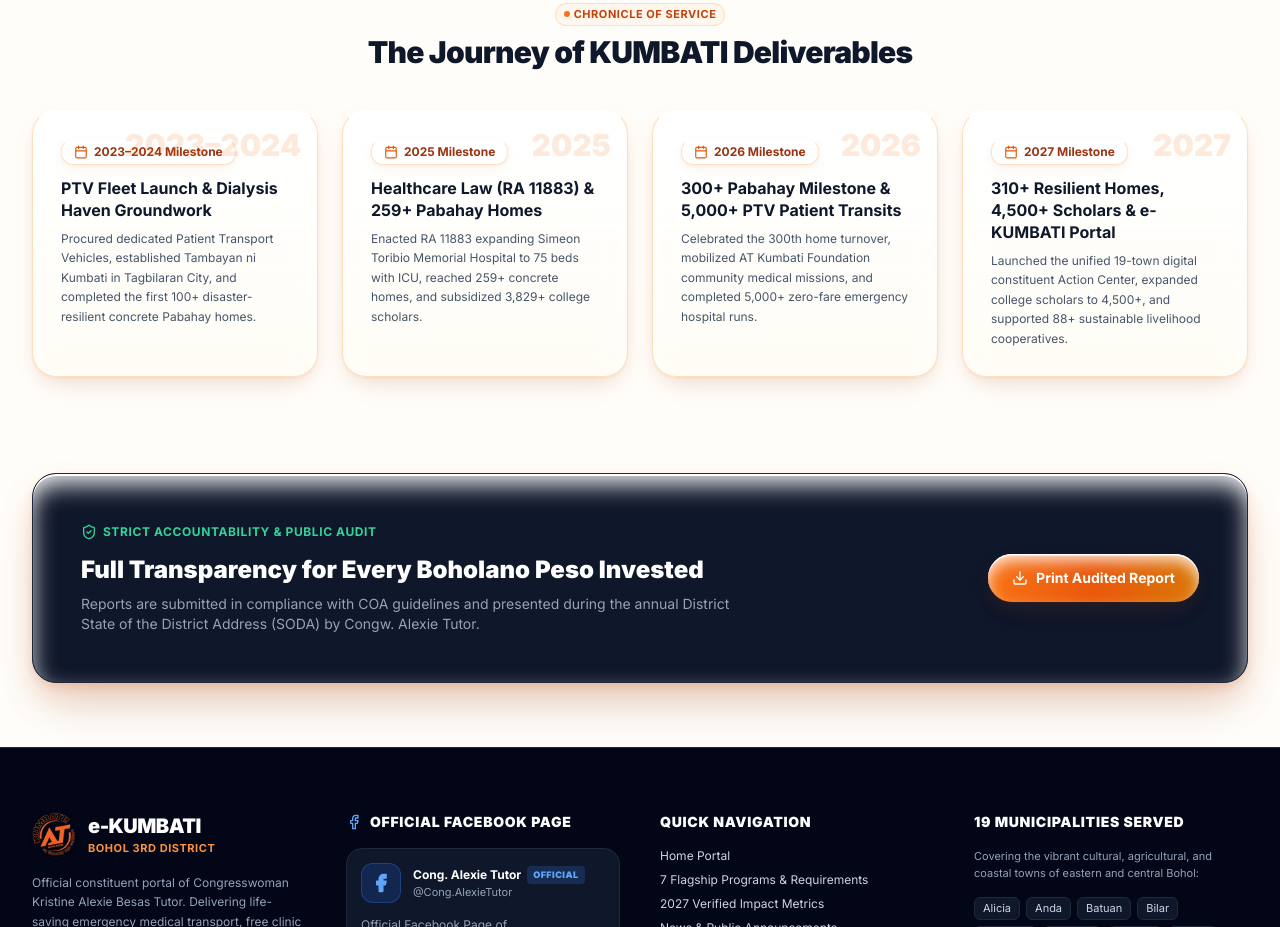
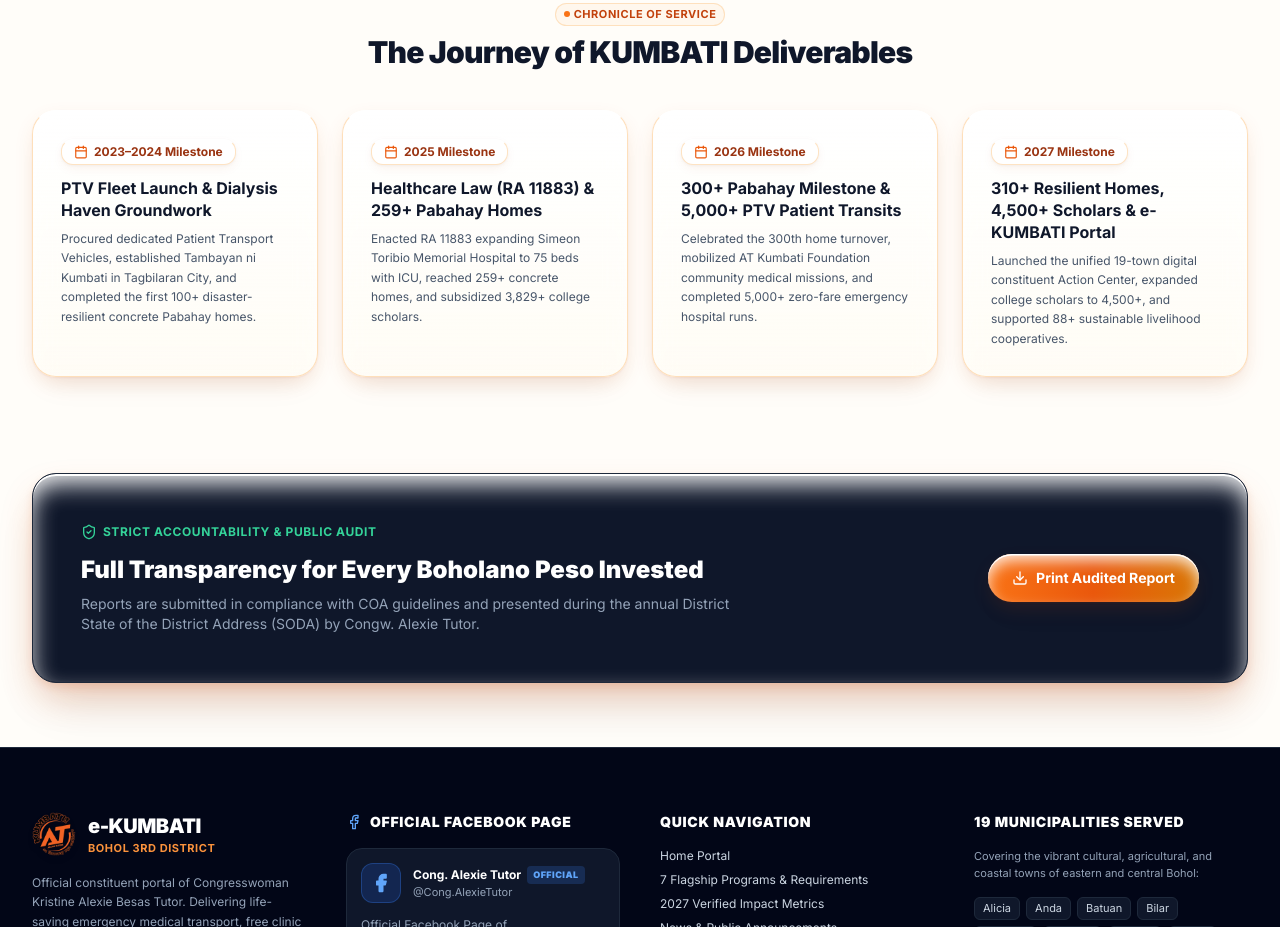
Before and after one commit to sinoogcommittee/eKUMBATI, a React (Vite) app: page /impact in a window 1280 px wide. Shown: the part 2680-3607 px from the top of the page. Built offline with nearby package versions, Linux system fonts and the light colour scheme; no server answers.

Commit message:
fix: remove overlapping background year watermark in ImpactPage milestone timeline

```diff
--- a/src/pages/public/ImpactPage.tsx
+++ b/src/pages/public/ImpactPage.tsx
@@ -245,9 +245,6 @@ export const ImpactPage: React.FC = () => {
               key={idx}
               className="bg-gradient-to-b from-white via-white/98 to-amber-50/25 rounded-3xl p-6 sm:p-7 border border-orange-200/80 border-t-white shadow-sinoog hover:shadow-sinoog-hover hover:border-orange-400 hover:-translate-y-1.5 transition-all duration-300 relative overflow-hidden backdrop-blur-md"
             >
-              <div className="text-3xl font-black text-orange-500/15 absolute top-4 right-4 font-sans select-none">
-                {item.year}
-              </div>
               <div className="inline-flex items-center gap-1.5 px-3 py-1 rounded-xl bg-white border border-orange-200/70 border-t-white shadow-sinoog-inner text-orange-800 text-xs font-bold mb-3">
                 <Calendar className="w-3.5 h-3.5 text-orange-600" />
                 <span>{item.year} Milestone</span>
```
Also changed, not shown: 2 other files (tests, documents, lock files or other folders).
